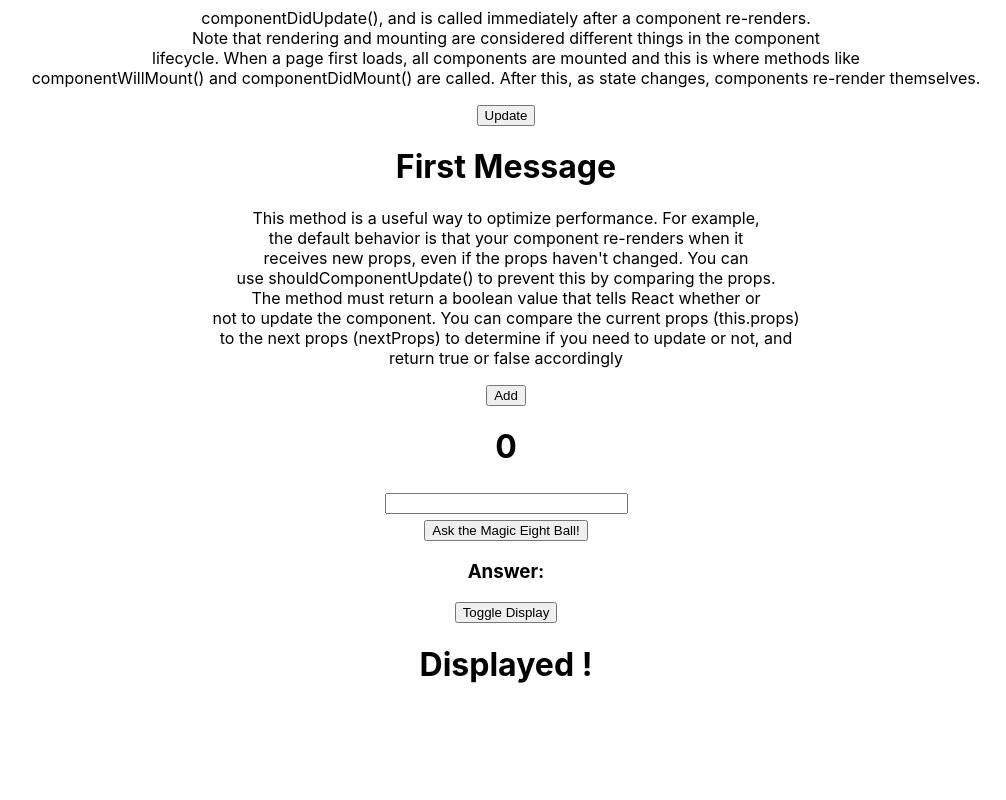
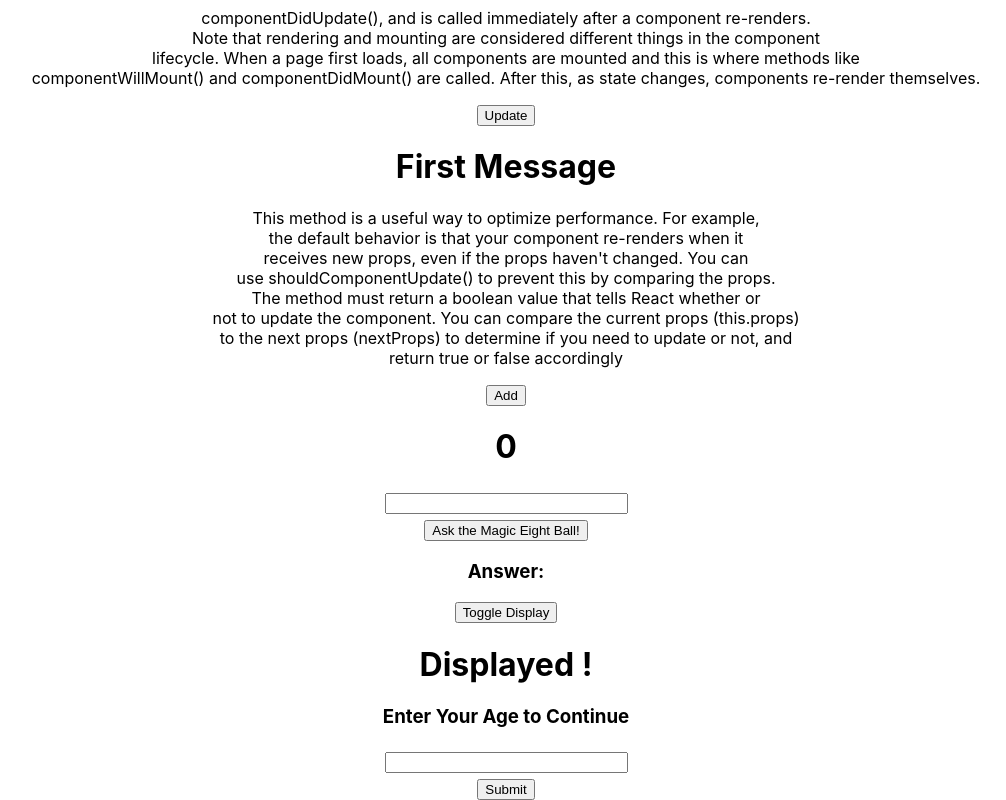
Before and after one commit to ReactOrganization/react-playground, a React (Create React App) app: page / in a window 1280 px wide. Shown: the part 218-1018 px from the top of the page, without its empty margins (134-1140 px from the left). Before the commit the page ends 923 px from the top, so only its background shows below. Built offline with nearby package versions, Linux system fonts and the light colour scheme.

Commit message:
Add TernariConditional component

```diff
--- a/src/App.js
+++ b/src/App.js
@@ -6,6 +6,7 @@
 import ShouldComponentUpdateControler from './components/ShouldComponentUpdate/'
 import MagicEightBall from './components/MagicEightBall/'
 import ConditionalRendering from './components/ConditionalRendering/'
+import TernaryConditional from './components/TernaryConditional/'
 
 class App extends Component {
   render() {
@@ -17,6 +18,7 @@
         <ShouldComponentUpdateControler />
         <MagicEightBall />
         <ConditionalRendering />
+        <TernaryConditional />
       </div>
     );
   }
--- /dev/null
+++ b/src/components/TernaryConditional/index.js
@@ -0,0 +1,50 @@
+import React from 'react'
+
+const inputStyle = {
+  width: 235,
+  margin: 5
+}
+
+export default class TernaryConditional extends React.Component {
+  constructor(props) {
+    super(props);
+    // change code below this line
+       this.state = {
+         input: '',
+         userAge: ''
+       }
+    // change code above this line
+    this.submit = this.submit.bind(this);
+    this.handleChange = this.handleChange.bind(this);
+  }
+  handleChange(e) {
+    this.setState({
+      input: e.target.value,
+      userAge: ''
+    });
+  }
+  submit() {
+    this.setState({
+      userAge: this.state.input
+    });
+  }
+  render() {
+    const buttonOne = <button onClick={this.submit}>Submit</button>;
+    const buttonTwo = <button>You May Enter</button>;
+    const buttonThree = <button>You Shall Not Pass</button>;
+    return (
+      <div>
+        <h3>Enter Your Age to Continue</h3>
+        <input
+          style={inputStyle}
+          type="number"
+          value={this.state.input}
+          onChange={this.handleChange} /><br />
+        {
+          !(this.state.userAge) ? (buttonOne) : (
+          this.state.userAge >= 18) ? ( buttonTwo ): (buttonThree)
+        }
+      </div>
+    );
+  }
+};
```
